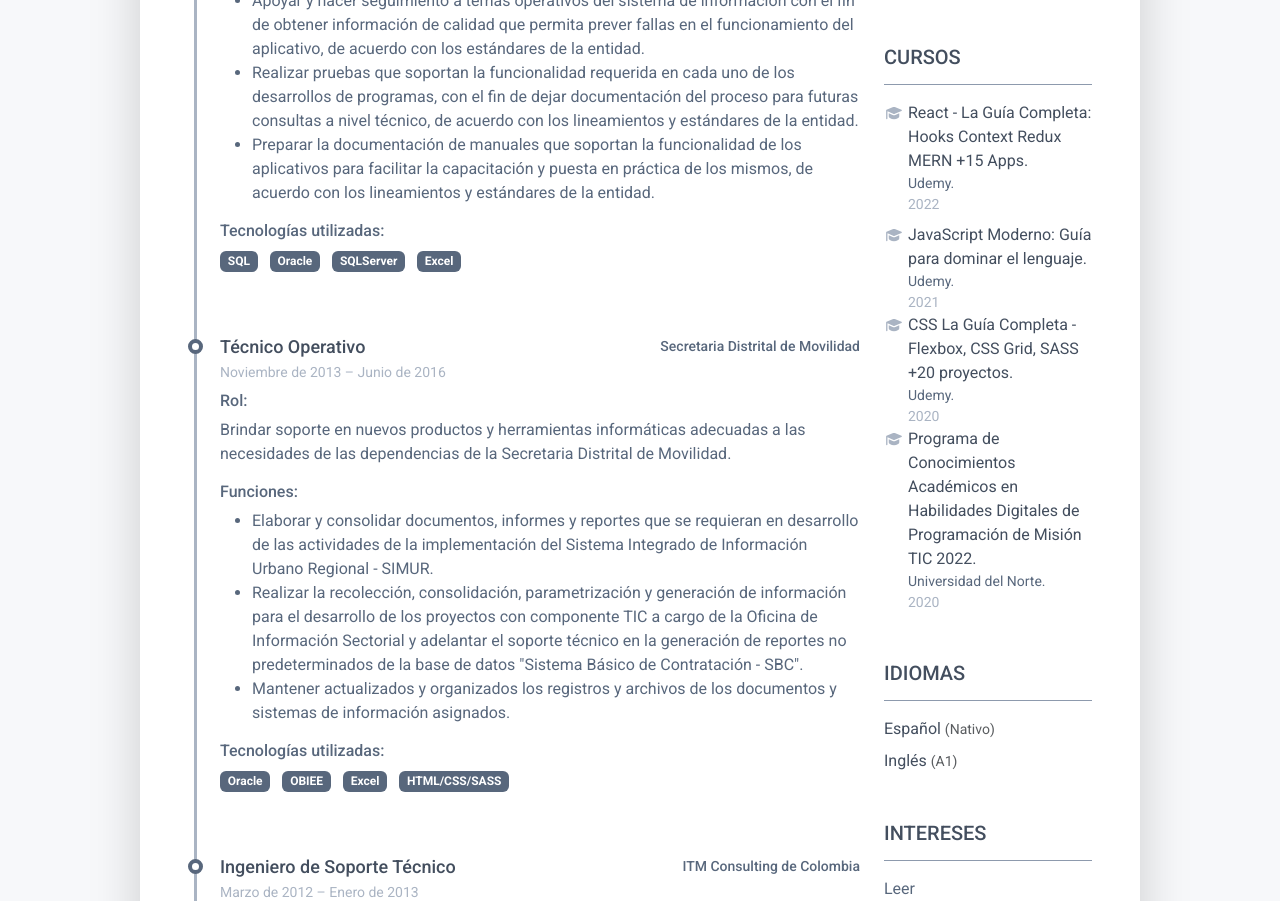
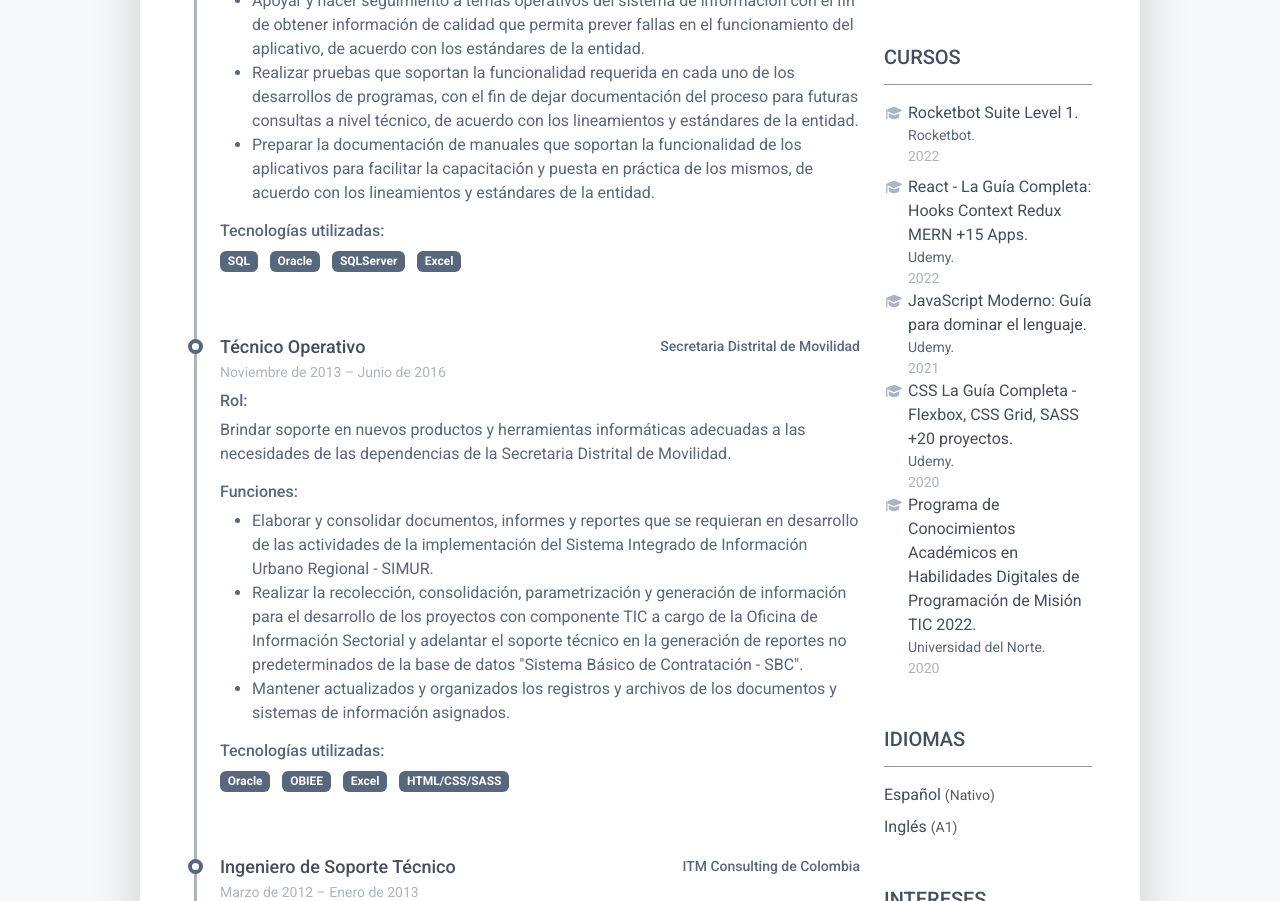
Before and after one commit to nelcho/CV, a plain HTML site: page index.html in a window 1280 px wide. Shown: the part 1594-2495 px from the top of the page. Drawn offline with Linux system fonts and the light colour scheme.

Commit message:
Update index.html

```diff
--- a/index.html
+++ b/index.html
@@ -313,6 +313,12 @@
 							    <ul class="list-unstyled resume-awards-list">
 								    <li class="mb-2 ps-4 position-relative">
 								        <i class="resume-award-icon fas fa-graduation-cap position-absolute" data-fa-transform="shrink-2"></i>
+								        <div class="resume-degree font-weight-bold">Rocketbot Suite Level 1.</div>
+								        <div class="resume-degree-org">Rocketbot.</div>
+								        <div class="resume-degree-time">2022</div>
+								    </li>
+								    <li class="mb-0 ps-4 position-relative">
+								        <i class="resume-award-icon fas fa-graduation-cap position-absolute" data-fa-transform="shrink-2"></i>
 								        <div class="resume-degree font-weight-bold">React - La Guía Completa: Hooks Context Redux MERN +15 Apps.</div>
 								        <div class="resume-degree-org">Udemy.</div>
 								        <div class="resume-degree-time">2022</div>
```
